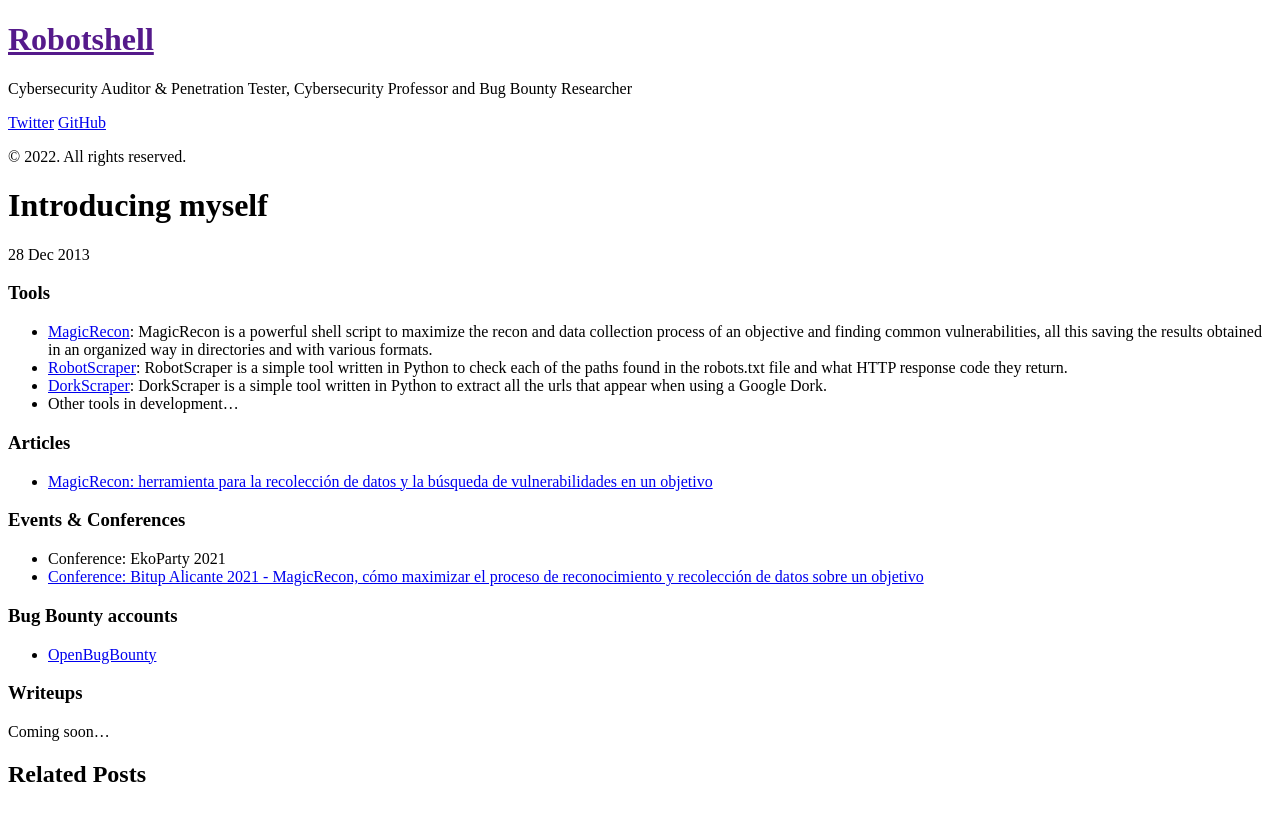
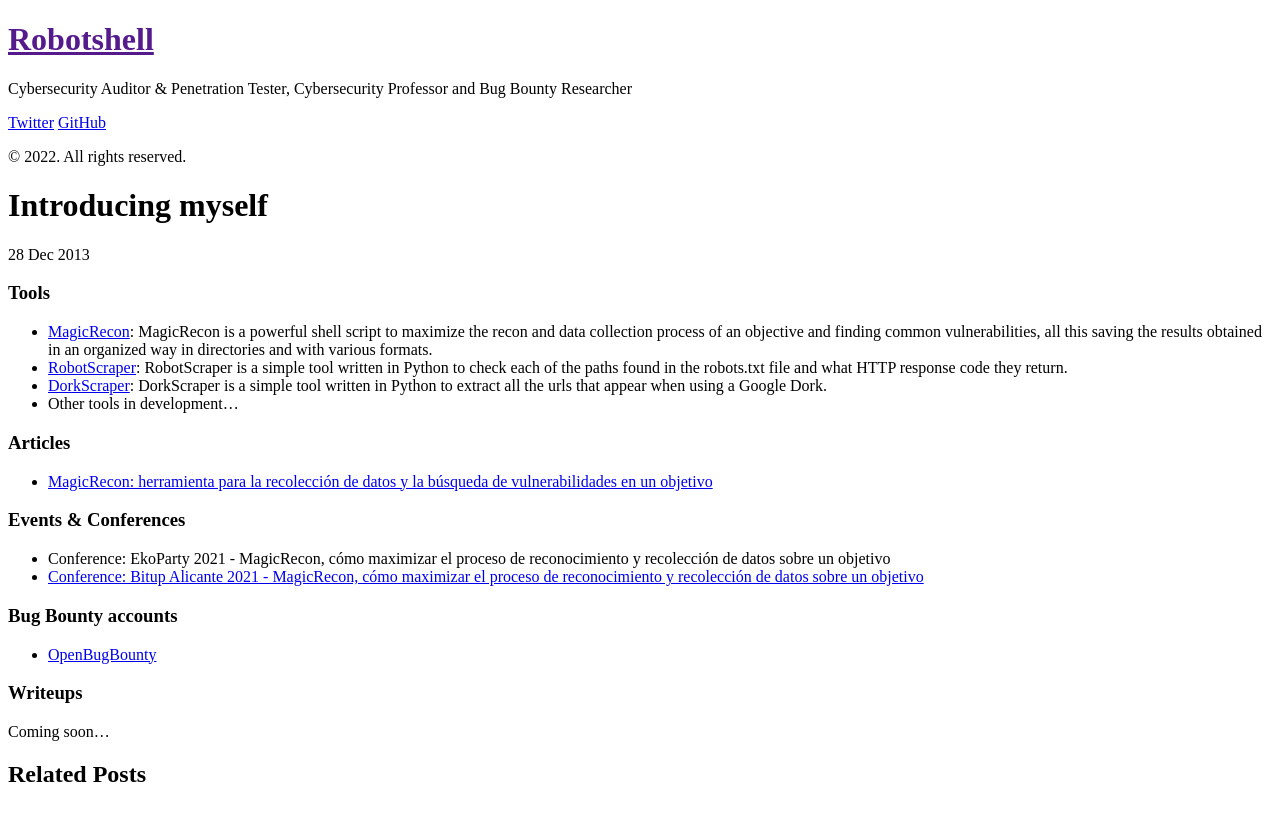
Before and after one commit to robotshell/robotshell.github.io, a Jekyll site: the page built from _posts/2013-12-28-introducing-hyde.md, in a window 1280 px wide. Shown: the top 821 px of the page. Built offline with Jekyll 4.4.1, drawn with Linux system fonts in a browser that asks for light colours; Markdown is read by kramdown in place of the engine named in the settings.

Commit message:
Update 2013-12-28-introducing-hyde.md

```diff
--- a/_posts/2013-12-28-introducing-hyde.md
+++ b/_posts/2013-12-28-introducing-hyde.md
@@ -13,7 +13,7 @@ title: Introducing myself
 * [MagicRecon: herramienta para la recolección de datos y la búsqueda de vulnerabilidades en un objetivo](https://www.elladodelmal.com/2021/06/magicrecon-herramienta-para-la.html)
 
 ### Events & Conferences
-* Conference: EkoParty 2021
+* Conference: EkoParty 2021 - MagicRecon, cómo maximizar el proceso de reconocimiento y recolección de datos sobre un objetivo
 * [Conference: Bitup Alicante 2021 - MagicRecon, cómo maximizar el proceso de reconocimiento y recolección de datos sobre un objetivo](https://www.youtube.com/watch?v=HRrHFmqMGz4)
 
 ### Bug Bounty accounts
```
